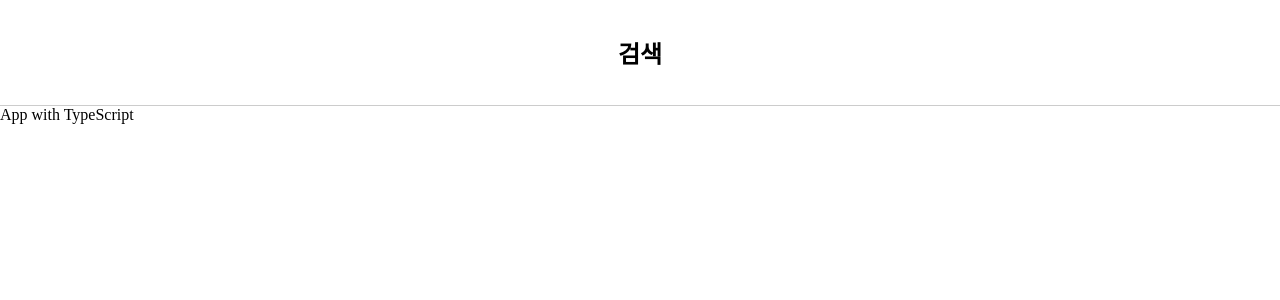
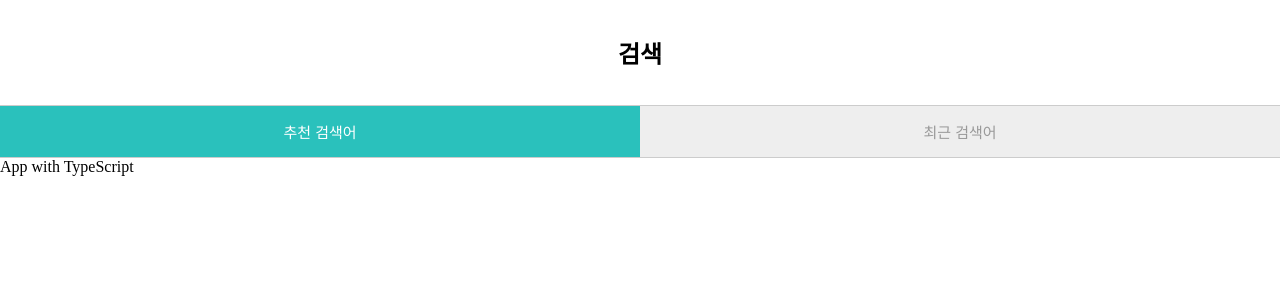
Before and after one commit to imseongtae/UI-development-using-react, a React app in the folder 5-webpack-with-ts/: page / in a window 1280 px wide. Shown: the top 300 px of the page. Built offline with nearby package versions, Linux system fonts and the light colour scheme.

Commit message:
feat: Update App to include Tabs component

```diff
--- a/5-webpack-with-ts/src/App.tsx
+++ b/5-webpack-with-ts/src/App.tsx
@@ -1,11 +1,18 @@
-import React from 'react';
+import React, { useState } from 'react';
 import './styles/main.css';
 import Header from './components/Header';
+import Tabs, { TabType } from './components/Tabs';
 
 const App: React.FunctionComponent = () => {
+  const [selectedTab, setSelectedTab] = useState<string>(TabType.KEYWORD);
+
   return (
     <>
       <Header title="검색" />
+      <Tabs
+        selectedTab={selectedTab}
+        onChange={selectedTab => setSelectedTab(selectedTab)}
+      />
       <div>App with TypeScript</div>
     </>
   );
--- /dev/null
+++ b/5-webpack-with-ts/src/components/Tabs.tsx
@@ -0,0 +1,36 @@
+import React from 'react';
+
+export const TabType = {
+  KEYWORD: 'KEYWORD',
+  HISTORY: 'HISTORY',
+};
+
+const TabLabel = {
+  [TabType.KEYWORD]: '추천 검색어',
+  [TabType.HISTORY]: '최근 검색어',
+};
+
+interface Props {
+  selectedTab: string;
+  onChange: (selectedTab: string) => void;
+}
+
+const Tabs: React.FunctionComponent<Props> = ({ selectedTab, onChange }) => {
+  const handleSelectedTab = (selectedTab: string): void => {
+    onChange(selectedTab);
+  };
+
+  return (
+    <ul className="tabs">
+      {Object.values(TabType).map(type => (
+        <li key={type} className={selectedTab === type ? 'active' : ''}>
+          <button type="button" onClick={() => handleSelectedTab(type)}>
+            {TabLabel[type]}
+          </button>
+        </li>
+      ))}
+    </ul>
+  );
+};
+
+export default Tabs;
--- a/5-webpack-with-ts/src/styles/main.css
+++ b/5-webpack-with-ts/src/styles/main.css
@@ -50,23 +50,27 @@ ul.tabs {
 .tabs li {
   display: inline-block;
   width: 50%;
+  box-sizing: border-box;
+  border-bottom: 1px solid #ccc;
+}
+
+.tabs li button {
+  border: none;
+  width: 100%;
+  height: 100%;
+  margin: 0;
   padding: 15px;
   text-align: center;
-  box-sizing: border-box;
-  border-bottom: 1px solid #ccc;
   background-color: #eee;
   color: #999;
+  font-size: 15px;
 }
 
-.tabs li.active {
+.tabs li.active button {
   background-color: #2ac1bc;
   color: #fff;
 }
 
-.tabs li:hover,
-.tabs li:focus {
-  cursor: pointer;
-}
 
 .list li {
   box-sizing: border-box;
```
